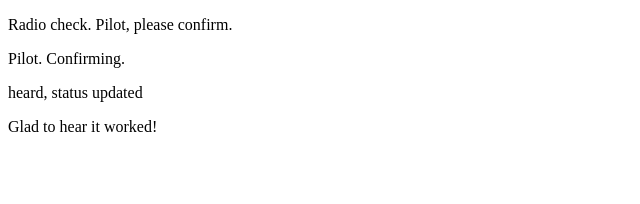
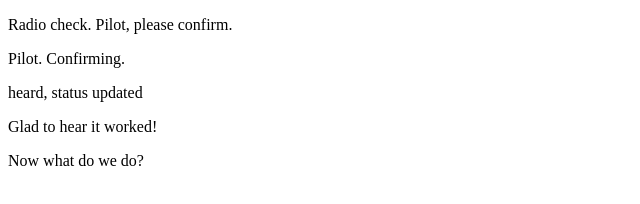
Before and after one commit to RobinM88/communication-log-CoPilot, a plain HTML site: page index.html in a window 1280 px wide. Shown: the whole page, without its empty margins (0-640 px from the left). Drawn offline with Linux system fonts and the light colour scheme.

Commit message:
what now

```diff
--- a/index.html
+++ b/index.html
@@ -5,5 +5,6 @@
       <p>Pilot. Confirming.</p>
       <p>heard, status updated</p>
       <p>Glad to hear it worked!</p>
+      <p>Now what do we do?</p>
     </body>
 </html>
```
